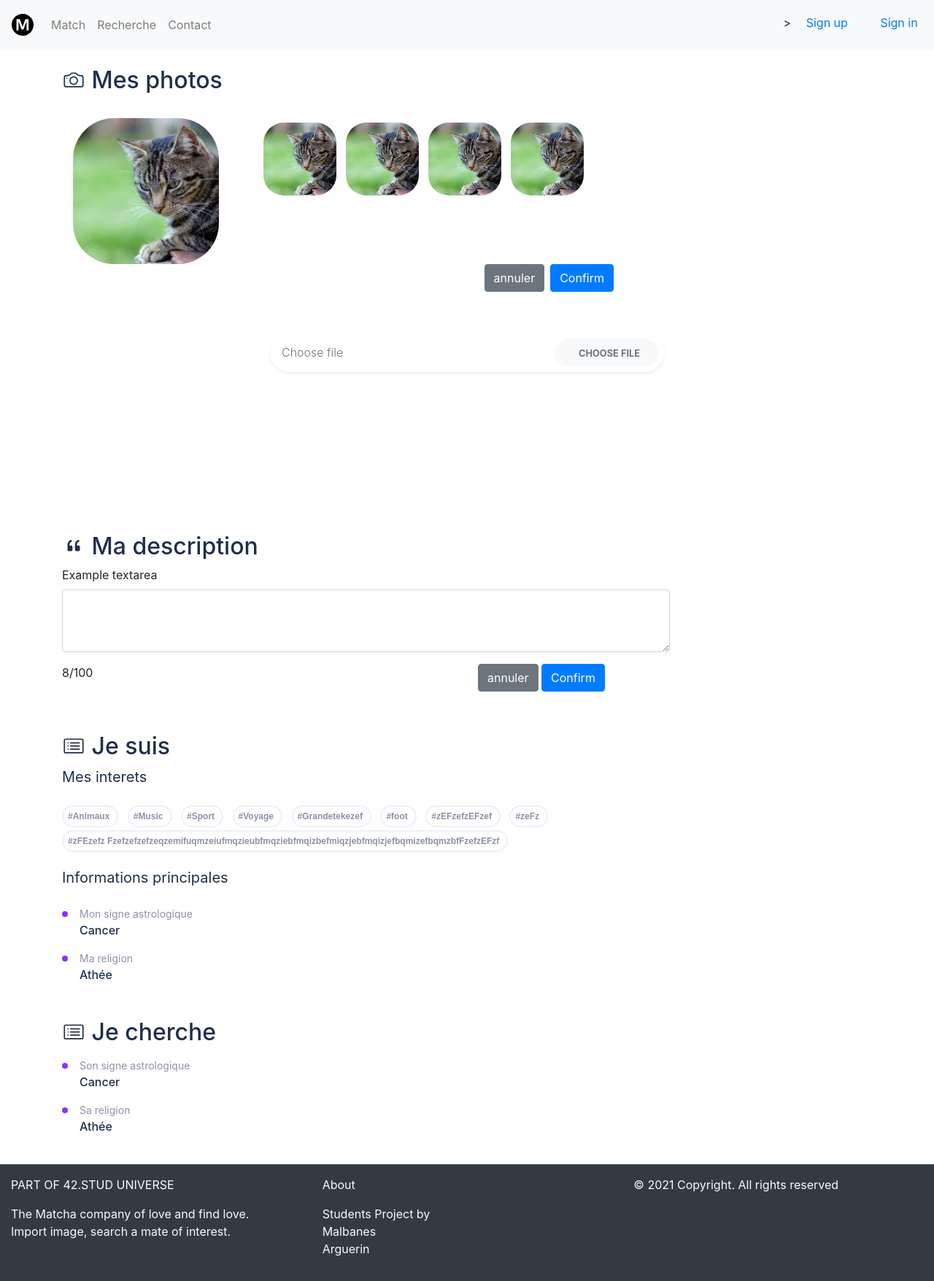
After one commit to malbanes/Matcha, a Flask app: template Flask_App/templates/edit-profile.html in a window 1280 px wide. The commit adds this page. Shown: the whole page at 73% size. Run offline with Flask 2, Linux system fonts and the light colour scheme; the template is opened without the code that fills it, so the values that code supplies are empty; some libraries are stand-ins or nearby versions.

Commit message:
[Add]edit Profile page

```diff
--- a/Flask_App/static/css/profile.css
+++ b/Flask_App/static/css/profile.css
@@ -9,9 +9,20 @@
 
   .rounded-square-picture {
       position: relative;
-      width: 256px;
-      height: 256px;
+      width: 200px;
+      height: 200px;
       cursor: pointer;
+  }
+
+  .mymedium {
+    width: 200px;
+    height: 200px;
+  }
+
+  .mysmall {
+    width: 100px;
+    height: 100px;
+    margin: 0.4rem;
   }
 
   .rounded-square-picture__content {
@@ -166,3 +177,56 @@
     cursor: pointer;
     position: relative;
   }
+
+
+/********************************/
+/*          Edit Profil         */
+/********************************/
+
+  .section-icon {
+    padding-bottom: 0.3rem;
+  }
+
+  .text-deepblue {
+    color: rgb(31, 47, 73);
+  }
+
+  .subtitle {
+    font-size: 1.25rem;
+    margin-bottom: 1.5rem;
+  }
+
+  #upload {
+    opacity: 0;
+}
+
+#upload-label {
+    position: absolute;
+    top: 50%;
+    left: 1rem;
+    transform: translateY(-50%);
+}
+
+.image-area {
+    border: 2px dashed rgba(255, 255, 255, 0.7);
+    padding: 1rem;
+    position: relative;
+}
+
+.image-area::before {
+    content: 'Uploaded image result';
+    color: #fff;
+    font-weight: bold;
+    text-transform: uppercase;
+    position: absolute;
+    top: 50%;
+    left: 50%;
+    transform: translate(-50%, -50%);
+    font-size: 0.8rem;
+    z-index: 1;
+}
+
+.image-area img {
+    z-index: 2;
+    position: relative;
+}
--- /dev/null
+++ b/Flask_App/templates/edit-profile.html
@@ -0,0 +1,191 @@
+{% extends "base.html" %}
+
+{% block head %}
+<link rel="stylesheet" href="{{ url_for('static', filename='css/profile.css') }}">
+{% endblock %}
+
+{% block title %} Edit Profile {% endblock %}
+
+{% block content %}
+<div class="container">
+
+    <!--Section Photo-->
+    <div class="h2 text-deepblue">
+        <svg xmlns="http://www.w3.org/2000/svg" width="32" height="32" fill="currentColor" class="bi bi-camera section-icon" viewBox="0 0 16 16">
+            <path d="M15 12a1 1 0 0 1-1 1H2a1 1 0 0 1-1-1V6a1 1 0 0 1 1-1h1.172a3 3 0 0 0 2.12-.879l.83-.828A1 1 0 0 1 6.827 3h2.344a1 1 0 0 1 .707.293l.828.828A3 3 0 0 0 12.828 5H14a1 1 0 0 1 1 1v6zM2 4a2 2 0 0 0-2 2v6a2 2 0 0 0 2 2h12a2 2 0 0 0 2-2V6a2 2 0 0 0-2-2h-1.172a2 2 0 0 1-1.414-.586l-.828-.828A2 2 0 0 0 9.172 2H6.828a2 2 0 0 0-1.414.586l-.828.828A2 2 0 0 1 3.172 4H2z"/>
+            <path d="M8 11a2.5 2.5 0 1 1 0-5 2.5 2.5 0 0 1 0 5zm0 1a3.5 3.5 0 1 0 0-7 3.5 3.5 0 0 0 0 7zM3 6.5a.5.5 0 1 1-1 0 .5.5 0 0 1 1 0z"/>
+          </svg>
+        Mes photos
+    </div>
+
+    <div class="container">
+
+    <row class="row justify-content-start">
+        <!--left side-->
+        <div class="col" style="max-width:270px;">
+            <div class="rounded-square-picture mymedium">
+                <div class="rounded-square-picture__content" data-test="profile-rounded-square-picture" data-toggle="modal" data-target="#modal-fullscreen-xl" style="background-image: url({{url_for('static', filename='public/tabi-1.jpeg')}})"></div>
+            </div>
+        </div>
+        <div class="col">
+            <div class="row">
+                <div class="rounded-square-picture mysmall">
+                    <div class="rounded-square-picture__content" data-test="profile-rounded-square-picture" data-toggle="modal" data-target="#modal-fullscreen-xl" style="background-image: url({{url_for('static', filename='public/tabi-1.jpeg')}})"></div>
+                </div>
+                <div class="rounded-square-picture mysmall">
+                    <div class="rounded-square-picture__content" data-test="profile-rounded-square-picture" data-toggle="modal" data-target="#modal-fullscreen-xl" style="background-image: url({{url_for('static', filename='public/tabi-1.jpeg')}})"></div>
+                </div>
+                <div class="rounded-square-picture mysmall">
+                    <div class="rounded-square-picture__content" data-test="profile-rounded-square-picture" data-toggle="modal" data-target="#modal-fullscreen-xl" style="background-image: url({{url_for('static', filename='public/tabi-1.jpeg')}})"></div>
+                </div>
+                <div class="rounded-square-picture mysmall">
+                    <div class="rounded-square-picture__content" data-test="profile-rounded-square-picture" data-toggle="modal" data-target="#modal-fullscreen-xl" style="background-image: url({{url_for('static', filename='public/tabi-1.jpeg')}})"></div>
+                </div>
+            </div>
+        </div>
+    </row>
+    <row class="row justify-content-end" style="max-width: 756px;">
+        <button type="submit" class="btn btn-secondary mb-2 mr-2">annuler</button>
+        <button type="submit" class="btn btn-primary mb-2">Confirm</button>
+    </row>
+
+    </div>
+
+    <!-- Modal image-->
+    <div class="row py-4">
+        <div class="col-lg-6 mx-auto">
+            <!-- Upload image input-->
+            <div class="input-group mb-3 px-2 py-2 rounded-pill bg-white shadow-sm">
+                <input id="upload" type="file" onchange="readURL(this);" class="form-control border-0">
+                <label id="upload-label" for="upload" class="font-weight-light text-muted">Choose file</label>
+                <div class="input-group-append">
+                    <label for="upload" class="btn btn-light m-0 rounded-pill px-4"> <i class="fa fa-cloud-upload mr-2 text-muted"></i><small class="text-uppercase font-weight-bold text-muted">Choose file</small></label>
+                </div>
+            </div>
+            <!-- Uploaded image area-->
+            <p class="font-italic text-white text-center">The image uploaded will be rendered inside the box below.</p>
+            <div class="image-area mt-4"><img id="imageResult" src="#" alt="" class="img-fluid rounded shadow-sm mx-auto d-block"></div>
+        </div>
+    </div> <!-- End modal image-->
+
+    <div class="container">
+        <row class="row justify-content-start">
+        </row>
+    </div>
+
+    <!--Section Description-->
+    <div class="h2 text-deepblue mt-5">
+        <svg xmlns="http://www.w3.org/2000/svg" width="32" height="32" fill="currentColor" class="bi bi-quote section-icon" viewBox="0 0 16 16">
+            <path d="M12 12a1 1 0 0 0 1-1V8.558a1 1 0 0 0-1-1h-1.388c0-.351.021-.703.062-1.054.062-.372.166-.703.31-.992.145-.29.331-.517.559-.683.227-.186.516-.279.868-.279V3c-.579 0-1.085.124-1.52.372a3.322 3.322 0 0 0-1.085.992 4.92 4.92 0 0 0-.62 1.458A7.712 7.712 0 0 0 9 7.558V11a1 1 0 0 0 1 1h2Zm-6 0a1 1 0 0 0 1-1V8.558a1 1 0 0 0-1-1H4.612c0-.351.021-.703.062-1.054.062-.372.166-.703.31-.992.145-.29.331-.517.559-.683.227-.186.516-.279.868-.279V3c-.579 0-1.085.124-1.52.372a3.322 3.322 0 0 0-1.085.992 4.92 4.92 0 0 0-.62 1.458A7.712 7.712 0 0 0 3 7.558V11a1 1 0 0 0 1 1h2Z"/>
+          </svg>
+        Ma description
+    </div>
+    <form>
+        <div class="form-group w-75">
+            <label for="exampleFormControlTextarea1">Example textarea</label>
+            <textarea class="form-control" id="exampleFormControlTextarea1" rows="3"></textarea>
+          </div>
+    <div class="row">
+        <div class="col">
+            <div class="counter">8/100</div>
+        </div>
+        <div class="col">
+            <button type="submit" class="btn btn-secondary mb-2">annuler</button>
+            <button type="submit" class="btn btn-primary mb-2">Confirm</button>
+        </div>
+    </div>
+    </form>
+
+
+    <!--Section Je suis-->
+    <div class="h2 text-deepblue mt-5">
+        <svg xmlns="http://www.w3.org/2000/svg" width="32" height="32" fill="currentColor" class="bi bi-card-list section-icon" viewBox="0 0 16 16">
+            <path d="M14.5 3a.5.5 0 0 1 .5.5v9a.5.5 0 0 1-.5.5h-13a.5.5 0 0 1-.5-.5v-9a.5.5 0 0 1 .5-.5h13zm-13-1A1.5 1.5 0 0 0 0 3.5v9A1.5 1.5 0 0 0 1.5 14h13a1.5 1.5 0 0 0 1.5-1.5v-9A1.5 1.5 0 0 0 14.5 2h-13z"/>
+            <path d="M5 8a.5.5 0 0 1 .5-.5h7a.5.5 0 0 1 0 1h-7A.5.5 0 0 1 5 8zm0-2.5a.5.5 0 0 1 .5-.5h7a.5.5 0 0 1 0 1h-7a.5.5 0 0 1-.5-.5zm0 5a.5.5 0 0 1 .5-.5h7a.5.5 0 0 1 0 1h-7a.5.5 0 0 1-.5-.5zm-1-5a.5.5 0 1 1-1 0 .5.5 0 0 1 1 0zM4 8a.5.5 0 1 1-1 0 .5.5 0 0 1 1 0zm0 2.5a.5.5 0 1 1-1 0 .5.5 0 0 1 1 0z"/>
+          </svg>
+        Je suis
+    </div>
+    <!--Sub Section Hashtags-->
+    <div class="subtitle text-deepblue">
+        Mes interets
+    </div>
+    <ul class="list-inline">
+        <li class="list-inline-item dealbreaker">#Animaux</li>
+        <li class="list-inline-item dealbreaker">#Music</li>
+        <li class="list-inline-item dealbreaker">#Sport</li>
+        <li class="list-inline-item dealbreaker">#Voyage</li>
+        <li class="list-inline-item dealbreaker">#Grandetekezef</li>
+        <li class="list-inline-item dealbreaker">#foot</li>
+        <li class="list-inline-item dealbreaker">#zEFzefzEFzef</li>
+        <li class="list-inline-item dealbreaker">#zeFz</li>
+        <li class="list-inline-item dealbreaker">#zFEzefz FzefzefzefzeqzemifuqmzeiufmqzieubfmqziebfmqizbefmiqzjebfmqizjefbqmizefbqmzbfFzefzEFzf</li>
+    </ul>
+    <div class="subtitle text-deepblue">
+        Informations principales
+    </div>
+    <div class="reflist-list__item">
+        <div class="reflist-content">
+            <div class="reflist-field">Mon signe astrologique</div>
+            <div class="reflist-value">Cancer</div>
+        </div>
+      </div>
+      <div class="reflist-list__item">
+        <div class="reflist-content">
+            <div class="reflist-field">Ma religion</div>
+            <div class="reflist-value">Athée</div>
+        </div>
+      </div>
+
+    <!--Section Je cherche-->
+    <div class="h2 text-deepblue mt-5">
+        <svg xmlns="http://www.w3.org/2000/svg" width="32" height="32" fill="currentColor" class="bi bi-card-list section-icon" viewBox="0 0 16 16">
+            <path d="M14.5 3a.5.5 0 0 1 .5.5v9a.5.5 0 0 1-.5.5h-13a.5.5 0 0 1-.5-.5v-9a.5.5 0 0 1 .5-.5h13zm-13-1A1.5 1.5 0 0 0 0 3.5v9A1.5 1.5 0 0 0 1.5 14h13a1.5 1.5 0 0 0 1.5-1.5v-9A1.5 1.5 0 0 0 14.5 2h-13z"/>
+            <path d="M5 8a.5.5 0 0 1 .5-.5h7a.5.5 0 0 1 0 1h-7A.5.5 0 0 1 5 8zm0-2.5a.5.5 0 0 1 .5-.5h7a.5.5 0 0 1 0 1h-7a.5.5 0 0 1-.5-.5zm0 5a.5.5 0 0 1 .5-.5h7a.5.5 0 0 1 0 1h-7a.5.5 0 0 1-.5-.5zm-1-5a.5.5 0 1 1-1 0 .5.5 0 0 1 1 0zM4 8a.5.5 0 1 1-1 0 .5.5 0 0 1 1 0zm0 2.5a.5.5 0 1 1-1 0 .5.5 0 0 1 1 0z"/>
+          </svg>
+        Je cherche
+    </div>
+    <div class="reflist-list__item">
+        <div class="reflist-content">
+            <div class="reflist-field">Son signe astrologique</div>
+            <div class="reflist-value">Cancer</div>
+        </div>
+      </div>
+      <div class="reflist-list__item">
+        <div class="reflist-content">
+            <div class="reflist-field">Sa religion</div>
+            <div class="reflist-value">Athée</div>
+        </div>
+      </div>
+
+{% endblock %}
+
+{% block script %}
+<script>
+    function readURL(input) {
+        if (input.files && input.files[0]) {
+            var reader = new FileReader();
+
+            reader.onload = function (e) {
+                $('#imageResult')
+                    .attr('src', e.target.result);
+            };
+            reader.readAsDataURL(input.files[0]);
+        }
+    }
+
+    $(function () {
+        $('#upload').on('change', function () {
+            readURL(input);
+        });
+    });
+    var input = document.getElementById( 'upload' );
+    var infoArea = document.getElementById( 'upload-label' );
+
+    input.addEventListener( 'change', showFileName );
+    function showFileName( event ) {
+      var input = event.srcElement;
+      var fileName = input.files[0].name;
+      infoArea.textContent = 'File name: ' + fileName;
+    }
+            </script>
+{% endblock %}
```
